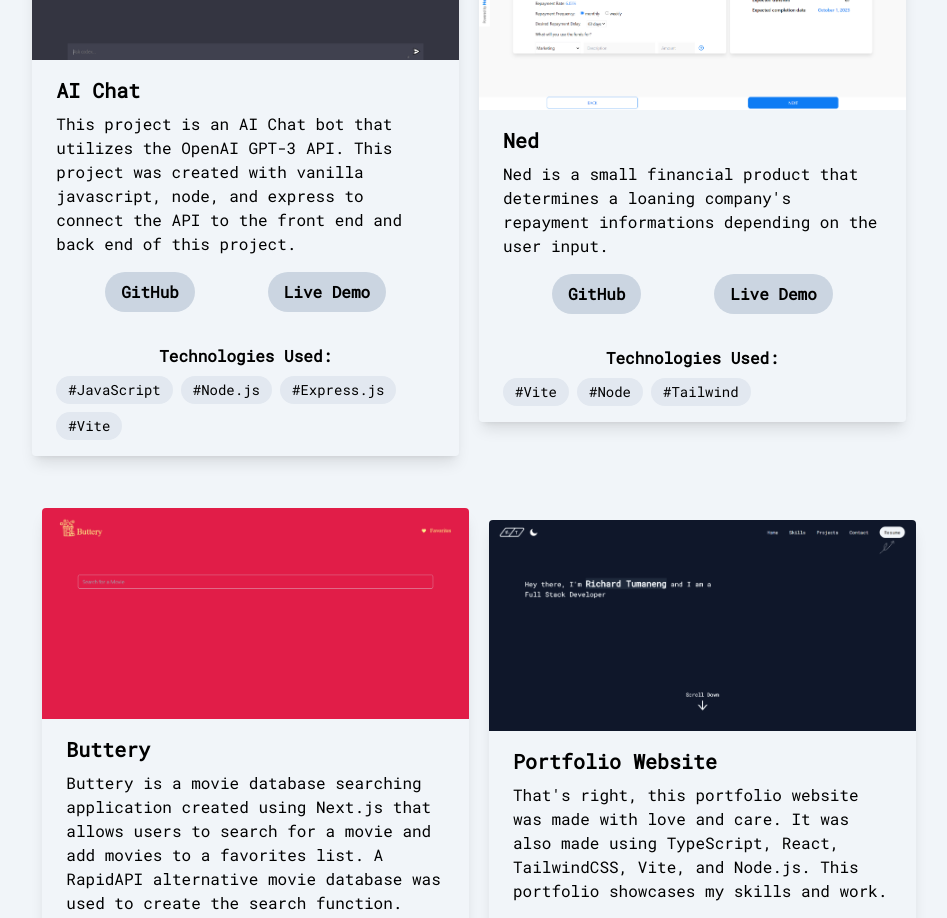
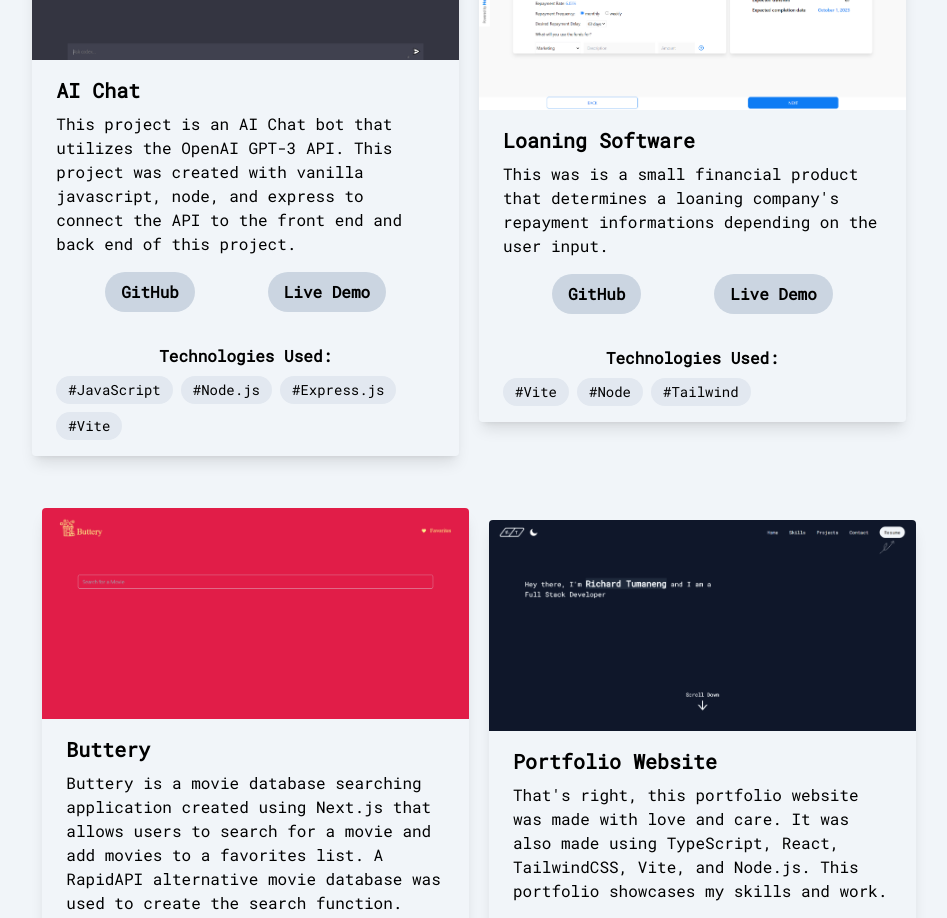
Before and after one commit to Hydraero/Richard-Tumaneng, a React (Vite) app in the folder client/: page / in a window 1280 px wide. Shown: the part 2060-2978 px from the top of the page, without its empty margins (171-1118 px from the left). Built offline with nearby package versions, Linux system fonts and the light colour scheme; what @alpinejs/intersect would draw is missing.

Commit message:
Loaning company

```diff
--- a/client/src/components/Projects.tsx
+++ b/client/src/components/Projects.tsx
@@ -48,9 +48,9 @@
                     <div className="dark:bg-slate-800 w-5/6 md:w-1/3 rounded overflow-hidden shadow-lg my-10 transition duration-500 hover:scale-105">
                         <img className="w-full" src={ned} alt="Sunset in the mountains" />
                         <div className="mx-6 my-4">
-                            <div className="font-bold text-xl mb-2">Ned</div>
+                            <div className="font-bold text-xl mb-2">Loaning Software</div>
                             <p className="">
-                                Ned is a small financial product that determines a loaning company's repayment informations depending on the user input.
+                                This was is a small financial product that determines a loaning company's repayment informations depending on the user input.
                             </p>
                         </div>
                         <div className="flex flex-row justify-evenly pb-4">
```
